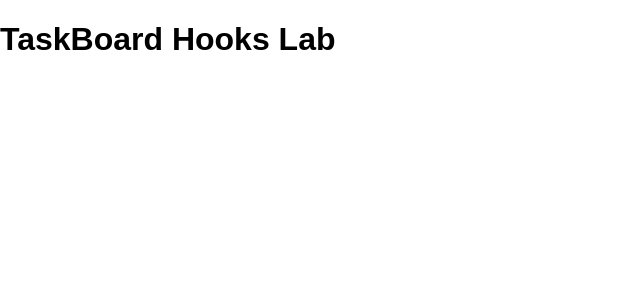
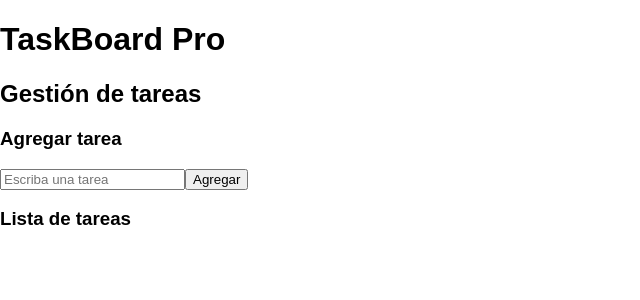
Before and after one commit to Liusss24/TaskBoard-Pro, a React (Vite) app in the folder TaskBoard_Pro/: page / in a window 1280 px wide. Shown: the top 300 px of the page, without its empty margins (0-640 px from the left). Built offline with nearby package versions, Linux system fonts and the light colour scheme.

Commit message:
Task Initialization

```diff
--- a/TaskBoard_Pro/src/app/App.jsx
+++ b/TaskBoard_Pro/src/app/App.jsx
@@ -1,7 +1,13 @@
 import './App.css'
+import { TaskBoard } from '../features/tasks/components/taskBoard'
 
 function App() {
-  return <h1>TaskBoard Hooks Lab</h1>
+  return (
+    <main>
+      <h1>TaskBoard Pro</h1>
+      <TaskBoard />
+    </main>
+  )
 }
 
 export default App
--- /dev/null
+++ b/TaskBoard_Pro/src/features/tasks/components/taskBoard.jsx
@@ -0,0 +1,41 @@
+import { useState } from "react"
+import { TaskForm } from "./taskForm"
+import { TaskList } from "./taskList"
+
+export function TaskBoard() {
+  const [taskText, setTaskText] = useState("")
+  const [tasks, setTasks] = useState([])
+
+  const handleTaskTextChange = (event) => {
+    setTaskText(event.target.value)
+  }
+
+  const handleAddTask = () => {
+    if (taskText.trim() === "") {
+      return
+    }
+
+    const newTask = {
+      id: Date.now(),
+      title: taskText,
+      completed: false,
+    }
+
+    setTasks([...tasks, newTask])
+    setTaskText("")
+  }
+
+  return (
+    <section>
+      <h2>Gestión de tareas</h2>
+
+      <TaskForm
+        taskText={taskText}
+        onTaskTextChange={handleTaskTextChange}
+        onAddTask={handleAddTask}
+      />
+
+      <TaskList tasks={tasks} />
+    </section>
+  )
+}
--- /dev/null
+++ b/TaskBoard_Pro/src/features/tasks/components/taskForm.jsx
@@ -0,0 +1,16 @@
+export function TaskForm({ taskText, onTaskTextChange, onAddTask }) {
+  return (
+    <section>
+      <h3>Agregar tarea</h3>
+
+      <input
+        type="text"
+        value={taskText}
+        onChange={onTaskTextChange}
+        placeholder="Escriba una tarea"
+      />
+
+      <button onClick={onAddTask}>Agregar</button>
+    </section>
+  )
+}
--- /dev/null
+++ b/TaskBoard_Pro/src/features/tasks/components/taskList.jsx
@@ -0,0 +1,13 @@
+export function TaskList({ tasks }) {
+  return (
+    <section>
+      <h3>Lista de tareas</h3>
+
+      <ul>
+        {tasks.map((task) => (
+          <li key={task.id}>{task.title}</li>
+        ))}
+      </ul>
+    </section>
+  )
+}
```
Also changed, not shown: TaskBoard_Pro/src/features/tasks/components/taskBoard.js (deleted).
